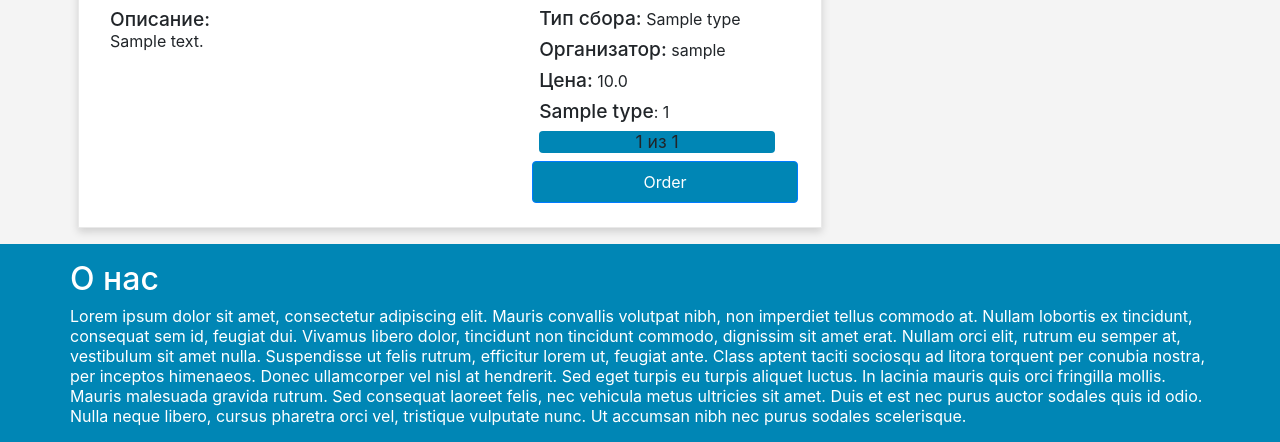
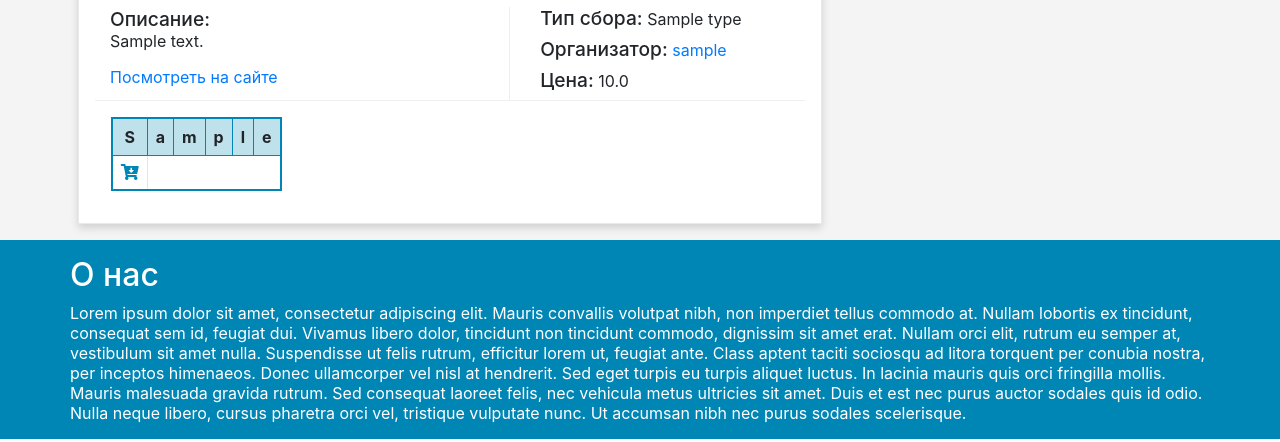
Before and after one commit to HardReboot2015/sp.od, a Flask app: page /product/1 in a window 1280 px wide. Shown: the part 789-1231 px from the top of the page. Run offline with Flask 2, Linux system fonts and the light colour scheme; tables that the repository leaves empty hold one stand-in row (values such as "Sample post"); grey boxes marked "Sample" are stand-in pictures; lists and menus that the app fills with data are empty; some libraries are stand-ins or nearby versions.

Commit message:
Table order product

```diff
--- a/app/routes.py
+++ b/app/routes.py
@@ -17,6 +17,7 @@ def is_auth():
     else:
         return LoginForm()
 
+# file validation function
 def allowed_file(filename):
     return '.' in filename and \
            filename.rsplit('.', 1)[1] in app.config['ALLOWED_EXTENSIONS']
@@ -25,7 +26,7 @@ def allowed_file(filename):
 @app.route("/index")
 def index():
     login_form = is_auth()
-    products = Product.query.all()
+    products = Product.query.order_by(Product.date_add.desc()).all()
     categories = Category.query.all()
     return render_template("index.html", login_form=login_form, products=products, categories=categories)
 
@@ -83,25 +84,33 @@ def logout():
 #         manager = p.site.manager.login
 #     return str(manager)
 
-
+# product page
 @app.route('/product/<int:id>')
 def product(id):
     login_form = is_auth()
+    post_product = Product.query.get(id)
 
-    post_product = Product.query.get(id)
-    product_items = post_product.items.all()
     post_product.get_busy_items()
     post_product.get_percent_items_goal()
+    post_product.get_items_list()
+    print(post_product.items_list)
     categories = Category.query.all()
 
-    return render_template("post.html",title = post_product.name, product_items=product_items, product=post_product, login_form=login_form,categories=categories)
-
+    return render_template("post.html",title = post_product.name,  product=post_product, login_form=login_form,categories=categories)
+#all categories page
 @app.route('/categories')
 def categories():
     login_form = is_auth()
     categories = Category.query.all()
-
     return render_template("categories.html", title = "Категории", categories = categories, login_form=login_form)
+# category products page
+@app.route('/category/<int:id>')
+def category(id):
+    login_form = is_auth()
+    category = Category.query.get(id)
+    categories = Category.query.all()
+    products = category.products.all()
+    return render_template("category.html",title=category.name, products=products, login_form=login_form, categories = categories )
 
 @app.route('/settings/<username>', methods = ['GET', 'POST'])
 @login_required
--- a/app/static/css/my.css
+++ b/app/static/css/my.css
@@ -185,6 +185,28 @@ a:hover{
     font-weight: 500;
     font-size: 1.2rem;
 }
+.table-sizes{
+    border-collapse: collapse;
+    border: 2px solid #0086b5;
+    text-align: center;
+}
+.table-sizes tr.data td{
+    width: 2.2rem;
+    height: 2.2rem;
+}
+.table-header th{
+    padding: 0.5rem;
+    border: 1px solid #0086b5;
+    background-color:  rgba(0,134,181,0.25);
+}
+.table-sizes td{
+    border: 1px solid #e5e5e5;
+
+}
+.lock{
+    background-color: #f6f6f6;
+    border: 1px solid #b0b0b0 !important;
+}
 /*user-settings*/
 
 .settings-menu>a{
--- a/app/static/js/my.js
+++ b/app/static/js/my.js
@@ -1,4 +1,5 @@
-function PBProgress() {
-    document.getElementsByClassName('progress-bar');
-
-}
+$(function () {
+  $('[data-toggle="popover"]').popover({
+      container: 'span'
+  });
+});
--- a/app/templates/base.html
+++ b/app/templates/base.html
@@ -10,6 +10,7 @@
     {% endif %}
     <link rel="stylesheet" href="/static/css/bootstrap.css">
     <link rel="stylesheet" href="/static/css/my.css">
+    <link rel="stylesheet" href="https://use.fontawesome.com/releases/v5.8.1/css/all.css" integrity="sha384-50oBUHEmvpQ+1lW4y57PTFmhCaXp0ML5d60M1M7uH2+nqUivzIebhndOJK28anvf" crossorigin="anonymous">
 </head>
 <body style="background-color: #f4f4f4; line-height: 1.25; ">
 <header>
@@ -33,7 +34,7 @@
                             <a class="dropdown-item" href="{{ url_for("categories") }}">Все</a>
                             <div class="dropdown-divider"></div>
                             {% for category in categories %}
-                            <a class="dropdown-item " href="#">{{ category.name }}</a>
+                            <a class="dropdown-item " href="{{ url_for('category', id = category.id) }}">{{ category.name }}</a>
                             {% endfor %}
                         </div>
                     </li>
@@ -96,6 +97,7 @@
 </body>
 <script src="/static/js/jquery-3.3.1.js"></script>
 <script src="/static/js/popper.js"></script>
+<script src="/static/js/my.js"></script>
 <script src="/static/js/bootstrap.js"></script>
-{#<script src="/static/js/my.js"></script>#}
+
 </html>
--- a/app/templates/categories.html
+++ b/app/templates/categories.html
@@ -8,7 +8,7 @@
             <div class="card-body">
                 <h5 class="card-title cart-product-title">{{ category.name }}</h5>
             </div>
-       <div class="card-product-btn"><a href="" class="btn btn-primary d-block btn-sp-primary bg-blue">Подробнее</a></div>
+       <div class="card-product-btn"><a href="{{ url_for('category', id=category.id) }}" class="btn btn-primary d-block btn-sp-primary bg-blue">Подробнее</a></div>
     </div>
     </div>
 {% endfor %}
--- a/app/templates/post.html
+++ b/app/templates/post.html
@@ -7,54 +7,97 @@
 
         <div class="post_images row justify-content-center p-2 ">
             <div class="post_image-box main_image col-12 col-sm-12 col-lg-6 col-md-6">
-                <img src="{{ product.main_image }}" alt="" class = "post_image ">
+                <img src="{{ product.main_image }}" alt="" class="post_image ">
             </div>
             <div class=" row col-12 col-sm-12 col-lg-6 col-md-6 align-self-start">
-                {% for i in range(product.second_image|length) %}
-                   <img src="{{ product.second_image[i] }}" alt="" class = "post_image secondary_image col-3 col-lg-6 col-md-6 col-sm-3 p-0 m-auto align-self-center">
+                {% for images in product.second_image %}
+                    <img src="{{ images }}" alt=""
+                         class="post_image secondary_image col-3 col-lg-6 col-md-6 col-sm-3 p-0 m-auto align-self-center">
                 {% endfor %}
+                {##}
+                {#                {% for i in range(product.second_image|length) %}#}
+                {#                    <img src="{{ product.second_image[i] }}" alt=""#}
+                {#                         class="post_image secondary_image col-3 col-lg-6 col-md-6 col-sm-3 p-0 m-auto align-self-center">#}
+                {#                {% endfor %}#}
             </div>
         </div>
         <div class="post_info row m-0">
-{#        <div class="flex-grow-1">#}
-{#            <a href="" class="big_info-text">{{ product.site.manager.login }}</a>#}
-{#        </div>#}
-{#        <div>#}
-{#            <h3 class = "big_info-text m-0">#}
-{#                {{ product.price }} грн#}
-{#            </h3>#}
-{#        </div>#}
             <div class="product-description col-12 col-sm-12 col-md-7 col-lg-7 col-xl-7">
                 <span class="more-info-big-text">Описание:</span>
-            <p class = "text-justify more-info-text">{{ product.description }}</p>
+                <p class="text-justify more-info-text">{{ product.description }}</p>
+                <a href="{{ product.utl }}" class=more-info-text>Посмотреть на сайте</a>
             </div>
-        <div class="more-info col-12 col-sm-12 col-md-5 col-lg-5 col-xl-5">
+            <div class="more-info col-12 col-sm-12 col-md-5 col-lg-5 col-xl-5" style="border-left: 1px solid #efefef">
                 <div class="col-12">
-                <h5 class="more-info-big-text">Тип сбора:</h5> <span class="more-info-text">{{ product.type.name }}</span>
+                    <h5 class="more-info-big-text">Тип сбора:</h5> <span
+                        class="more-info-text">{{ product.type.name }}</span>
                 </div>
                 <div class="col-12">
-                <h5 class="more-info-big-text">Организатор:</h5> <span class="more-info-text">{{ product.site.manager.login }}</span>
+                    <h5 class="more-info-big-text">Организатор:</h5> <span class="more-info-text"><a
+                        href="#">{{ product.site.manager.login }}</a></span>
                 </div>
                 <div class="col-12">
                     <h5 class="more-info-big-text">Цена:</h5> <span class="more-info-text">{{ product.price }}</span>
                 </div>
-{#            {% if product.type_id != 1 %}#}
+                {% if product.type_id != 1 %}
                     <div class="col-12">
-                    <h5 class="more-info-big-text">{{ product.type.name }}</h5><span class="more-info-text">: {{ product.goal }}</span>
+                        <h5 class="more-info-big-text">{{ product.type.name }}</h5><span
+                            class="more-info-text">: {{ product.goal }}</span>
                     </div>
                     <div class="col-12">
                         <div class="progress" style="position:relative; height: 1.4rem">
-                    <div class="progress-bar-title  d-block w-100 p-0 m-0" style="position:absolute;text-align: center; font-size: 1.1rem;">{{ product.count }} из {{ product.goal }}</div>
-                    <div class="progress-bar bg-blue" role="progressbar" style="width: {{ product.percent_items }}%; " aria-valuenow="" aria-valuemin="0" aria-valuemax="{{ product.goal }}"></div>
+                            <div class="progress-bar-title  d-block w-100 p-0 m-0"
+                                 style="position:absolute;text-align: center; font-size: 1.1rem;">{{ product.count }}
+                                из {{ product.goal }}</div>
+                            <div class="progress-bar bg-blue" role="progressbar"
+                                 style="width: {{ product.percent_items }}%; " aria-valuenow="" aria-valuemin="0"
+                                 aria-valuemax="{{ product.goal }}"></div>
                         </div>
                     </div>
-                <button class="btn col-12 m-2 p-2 btn-primary btn-sp-primary bg-blue " type = "submit">Order</button>
+                    <button class="btn col-12 m-2 p-2 btn-primary btn-sp-primary bg-blue " type="submit">Order</button>
+                {% endif %}
+            </div>
+            <div class="order_size col-12 p-3" style="border-top: 1px solid #efefef">
+                {% if product.type_id == 1 and product.sizes %}
+                    <table class="table-sizes "  >
+                        <tr class="table-header"  >
+                            {% for size in product.sizes %}
+                                <th colspan="1" >{{ size }}</th>
+                            {% endfor %}</tr>
+                        {% for i in range(product.items_list|length-1) %} {# Count of table rows #}
+                            {% if product.items_list[i].lock %}{# rows, which goes to order #}
+                                <tr class = "data">
+                                    {% for row in product.items_list[-1] %}
+                                        <td colspan ="1" class = "ordered"><span data-toggle="popover" data-placement="right" data-trigger="hover" data-content="Заказ участника сбора">
+                                            <i class="fas fa-ban text-blue"></i>
+                                        </span>
+                                        </td>
+                                    {% endfor %}
+                                </tr>
+                            {% else %}
+                                <tr class = "data">
+                                    {% for item in product.items_list[i]  %} {# Table cells #}
 
-{#Сделать прогрес бар#}
-{#            {% endif %}#}
+                                        {% if  product.items_list[i].id_user == Null %}{# free items #}
+                                            <td colspan ="1" class = "to_order"><a href="#" rel = "nofollow">
+                                                <i class="fas fa-cart-arrow-down text-blue"></i>
+                                            </a></td>
 
-        </div>
+                                            {% else %}{# not free items #}
+                                            <td colspan ="1" class = "lock"><span data-toggle="popover" data-placement="right" data-trigger="hover" data-content="Заказ участника сбора">
+                                            <i class="fas fa-lock text-blue"></i>
+                                        </span>
+                                            </td>
+                                        {% endif %}
+
+                                    {% endfor %}
+                                </tr>
+                            {% endif %}
+                        {% endfor %}
+                    </table>
+                {% endif %}
 
             </div>
         </div>
+    </div>
 {% endblock %}
```
Also changed, not shown: app/models.py (+25 -3 lines), app/templates/category.html (added, +25 -0 lines). Lines whose indentation alone changed are shown as unchanged.
